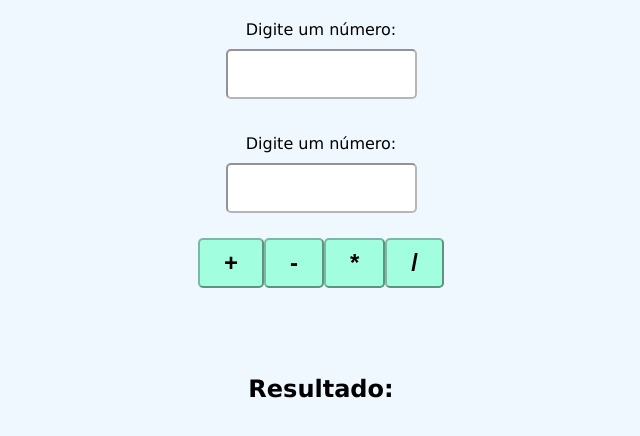
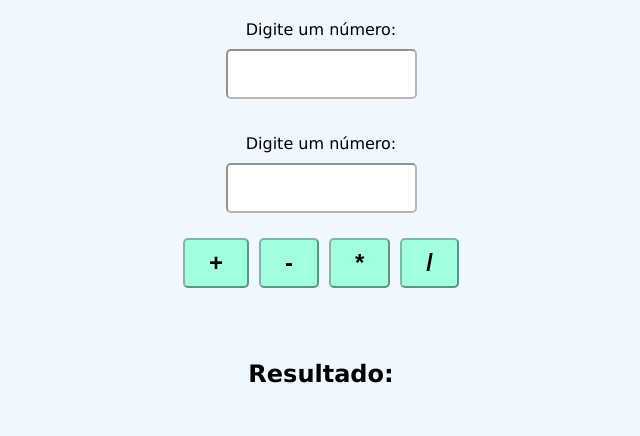
Before and after one commit to professorarenata/Madureira2022-3, a plain HTML site: page lucas/calculadora.html in a window 1280 px wide. Shown: the part 380-816 px from the top of the page, without its empty margins (319-959 px from the left). Drawn offline with Linux system fonts and the light colour scheme.

Commit message:
Add files via upload

```diff
--- a/lucas/style.css
+++ b/lucas/style.css
@@ -36,10 +36,11 @@ input:not(.btn-div){
 }
 .btn-div{
  flex-direction:row;
- justify-content:space-around;
+
 }
 .btn-div input{
     padding:0 24px;
+    margin:0 5px;
     font-size:24px;
     font-weight:700;
     background-color:rgb(161, 255, 224);
```
Also changed, not shown: lucas/script.js (line endings or trailing spaces).
